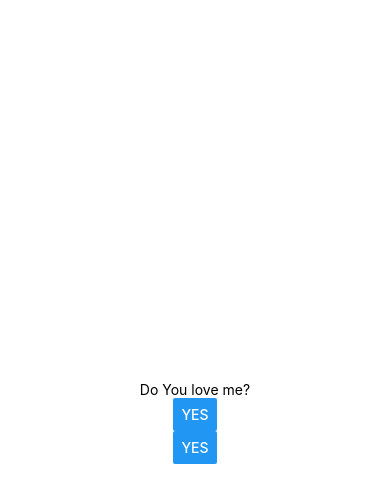
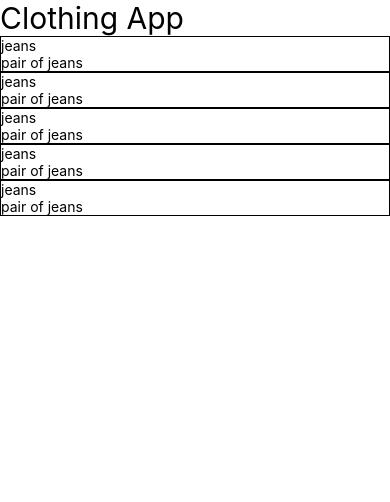
Before and after one commit to yakovdan98/Finspo, a React Native app: screen / in a window 390 px wide. Shown: the top 502 px of the page. Built offline with nearby package versions, Linux system fonts and the light colour scheme.

Commit message:
added item

```diff
--- a/App.js
+++ b/App.js
@@ -1,41 +1,34 @@
 import { StatusBar } from 'expo-status-bar';
 import { useState } from 'react';
 import { Button, StyleSheet, Text, TextInput, View } from 'react-native';
+import Item from './components/Item';
+import Header from './components/Header';
 
 export default function App() {
-  const [yesClick, setYes] = useState(false);
-
-  let content = null;
-
-  if (yesClick) {
-    content = <Text>I love you jora c:</Text>
-  } else {
-    content =
-      <>
-        <Text>Do You love me?</Text>
-        <Button
-          onPress={() => setYes(yesClick => !yesClick)}
-          title="Yes"
-        />
-        <Button
-          onPress={() => setYes(yesClick => !yesClick)}
-          title="Yes"
-        />
-      </>
-  }
   return (
-    <View style={styles.container}>
-      {content}
+    <View>
+      <Header/>
+      <Item
+        name = "jeans"
+        description = "pair of jeans"
+      />
+      <Item
+        name = "jeans"
+        description = "pair of jeans"
+      />
+      <Item
+        name = "jeans"
+        description = "pair of jeans"
+      />
+      <Item
+        name = "jeans"
+        description = "pair of jeans"
+      />
+      <Item
+        name = "jeans"
+        description = "pair of jeans"
+      />
       <StatusBar style="auto" />
     </View>
   );
 }
-
-const styles = StyleSheet.create({
-  container: {
-    flex: 1,
-    backgroundColor: '#fff',
-    alignItems: 'center',
-    justifyContent: 'center',
-  },
-});
--- /dev/null
+++ b/components/Header.js
@@ -0,0 +1,16 @@
+import { Text, View, StyleSheet } from "react-native";
+
+const Header = () => {
+  return (
+    <View style={styles.header}>
+      <Text style={styles.header}>Clothing App</Text>
+    </View>
+   );
+}
+
+const styles = StyleSheet.create({
+  header: {
+    fontSize: 30
+  }
+})
+export default Header;
--- /dev/null
+++ b/components/Item.js
@@ -0,0 +1,17 @@
+import { StyleSheet, View, Text } from "react-native";
+
+const Item = (props) => {
+  return (
+    <View style={styles.item}>
+      <Text>{props.name}</Text>
+      <Text>{props.description}</Text>
+    </View>
+   );
+}
+
+const styles = StyleSheet.create({
+  item: {
+    borderWidth: 1
+  },
+});
+export default Item;
```
Also changed, not shown: components/ItemList.js (added, +12 -0 lines).
